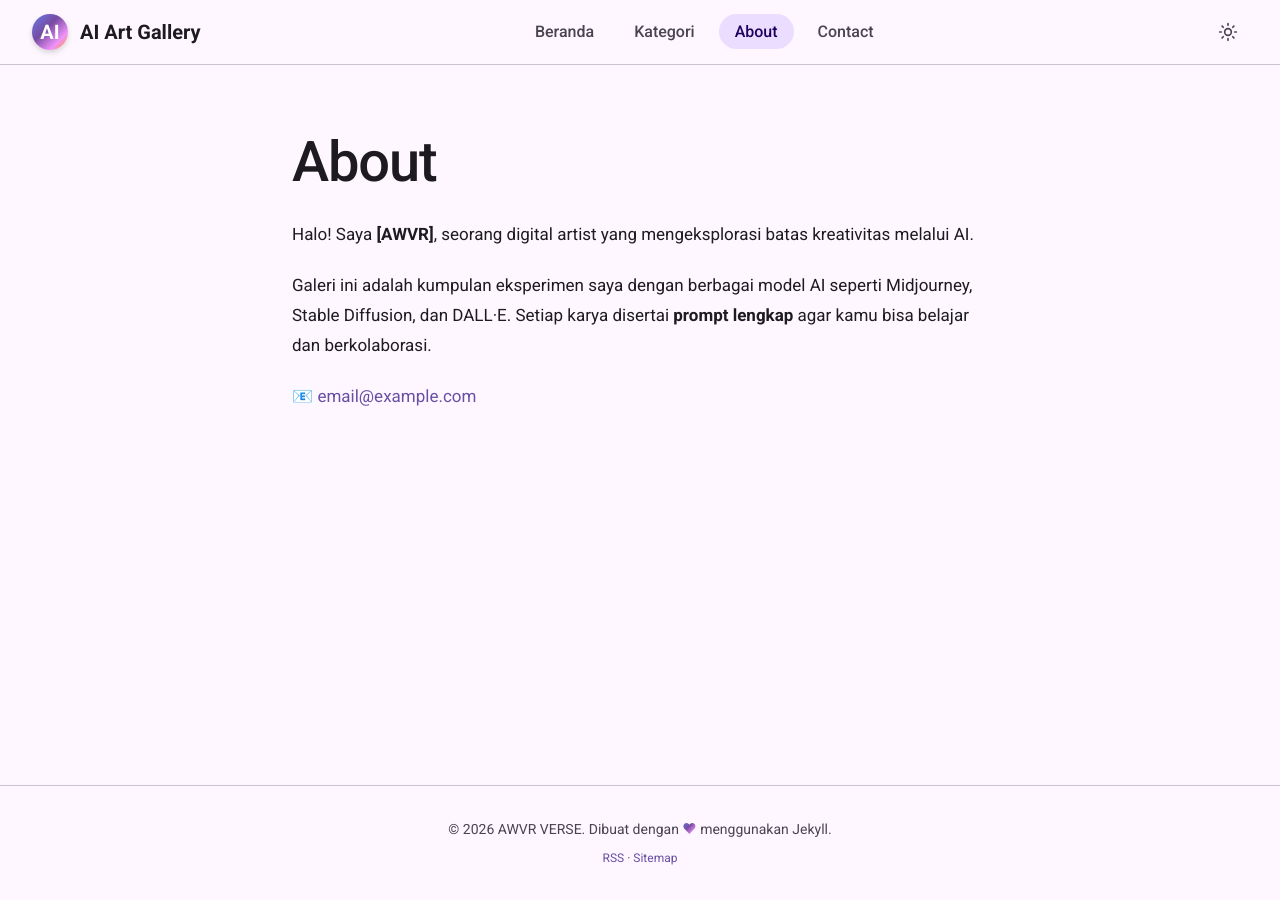
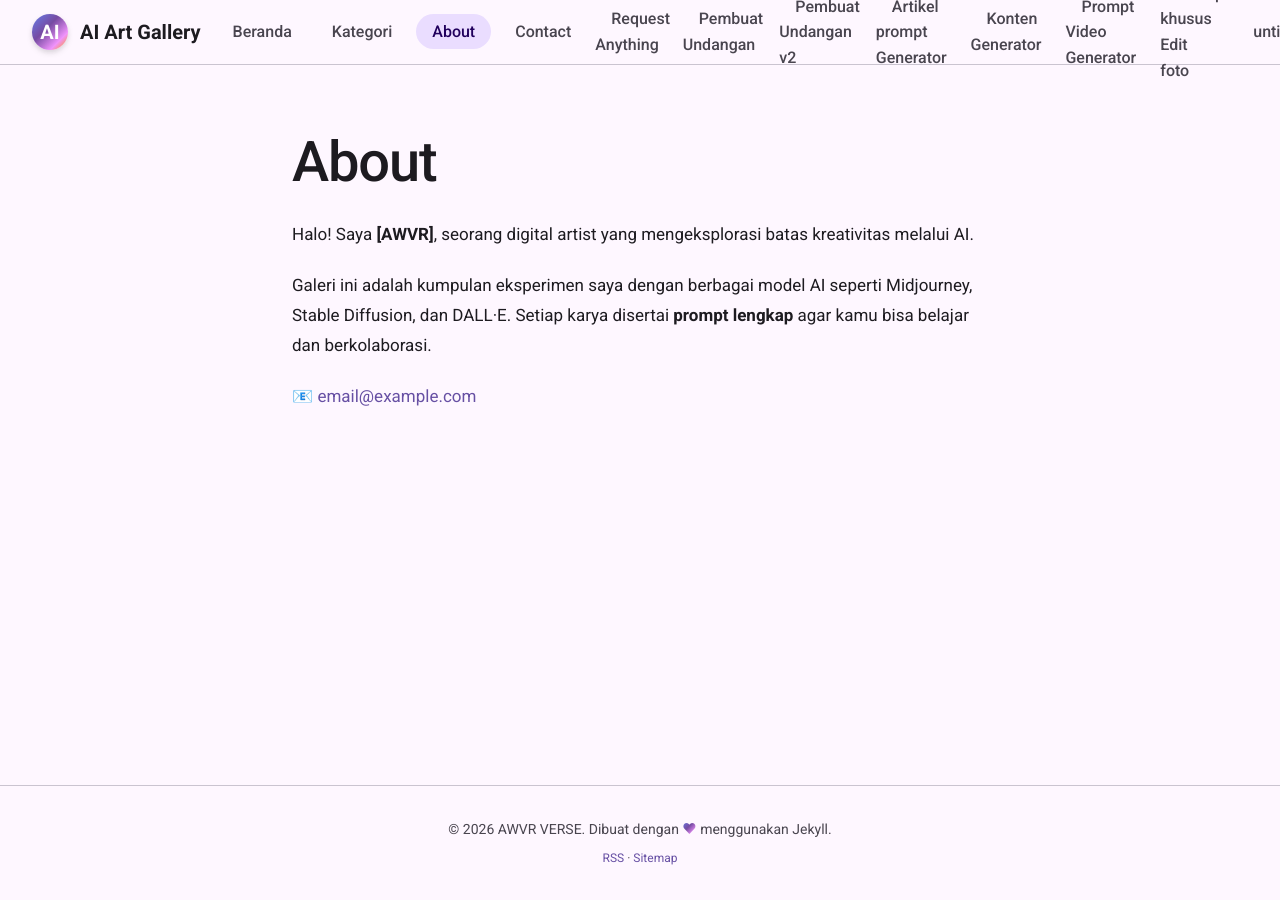
Before and after one commit to ahlawisnu/ahlawisnu.github.io, a Jekyll site: the page built from about.md, in a window 1280 px wide. Built offline with Jekyll 4.4.1, drawn with Linux system fonts in a browser that asks for light colours; some web fonts are replaced.

Commit message:
Update navigation.yml

```diff
--- a/_data/navigation.yml
+++ b/_data/navigation.yml
@@ -7,6 +7,35 @@ main:
     url: /about/
   - title: "Contact"
     url: /contact/
+  - title: Request Anything
+    url: /project/Contact-Us.html
+  - title: Pembuat Undangan
+    url: https://ahlawisnu.github.io/undangan-generator
+  - title: Pembuat Undangan v2
+    url: https://ahlawisnu.github.io/undangan-generator2
+  - title: Artikel prompt Generator
+    url: /project/ag.html
+  - title: Konten Generator
+    url: /project/kg.html
+  - title: Prompt Video Generator
+    url: /project/video.html
+  - title: Prompt khusus Edit foto
+    url: /project/img_edit.html
+  - title: untitled
+    url: /project/pe.html
+  - title: Markdown Studio
+    url: /project/md-editor.html
+  - title: Json editor
+    url: /project/JSON.html
+  - title: JSON Editor Pro
+    url: https://ahlawisnu.github.io/JSON-Prompt-Generator
+  - title: Docs editor
+    url: /project/Doc-editor.html
+  - title: Arrikel creator (prompt)
+    url: /project/artikel_creator.html
+  - title: JH
+    url: /project/JH.html
+
 
 categories:
   - title: "Portrait"
```
